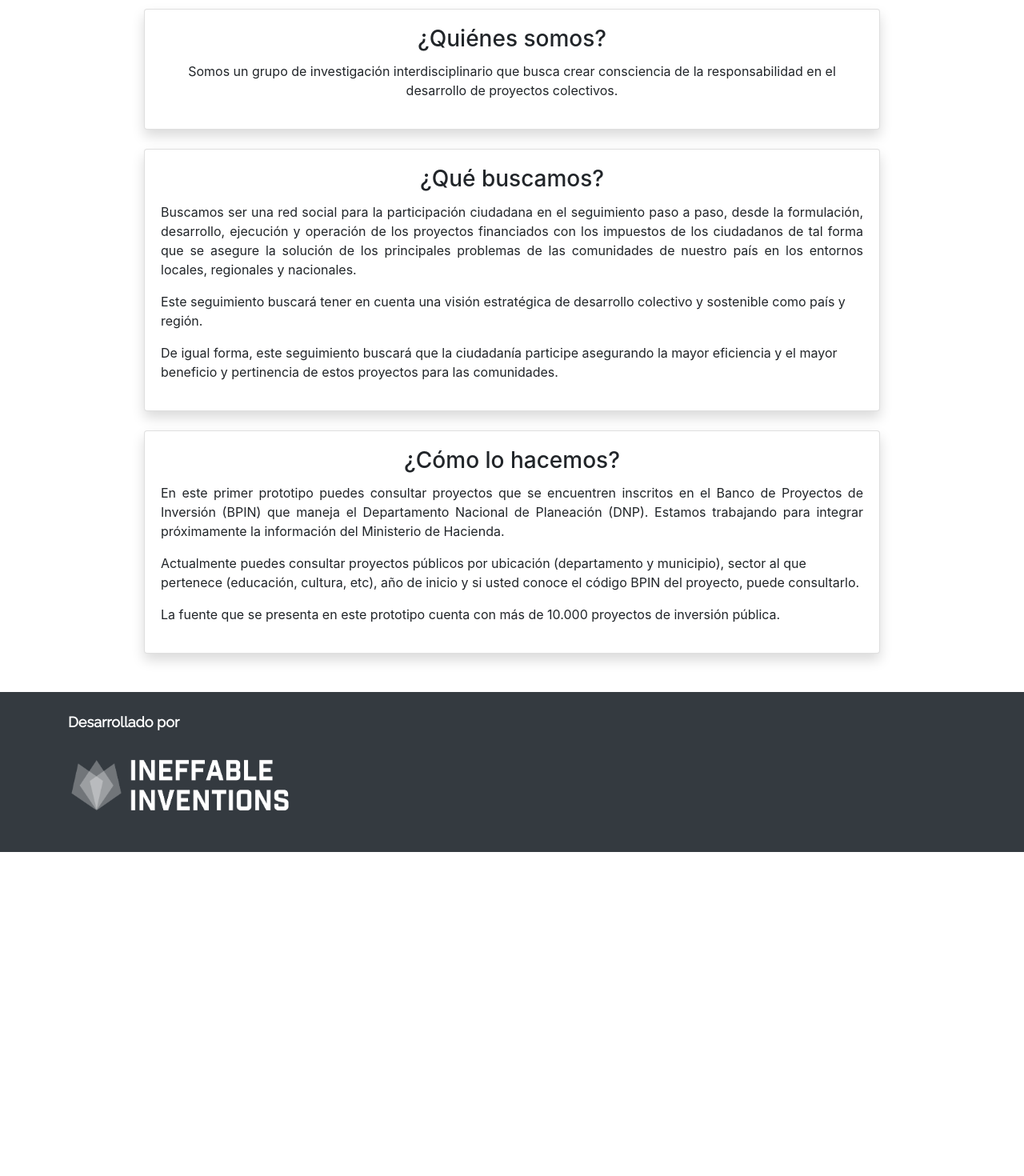
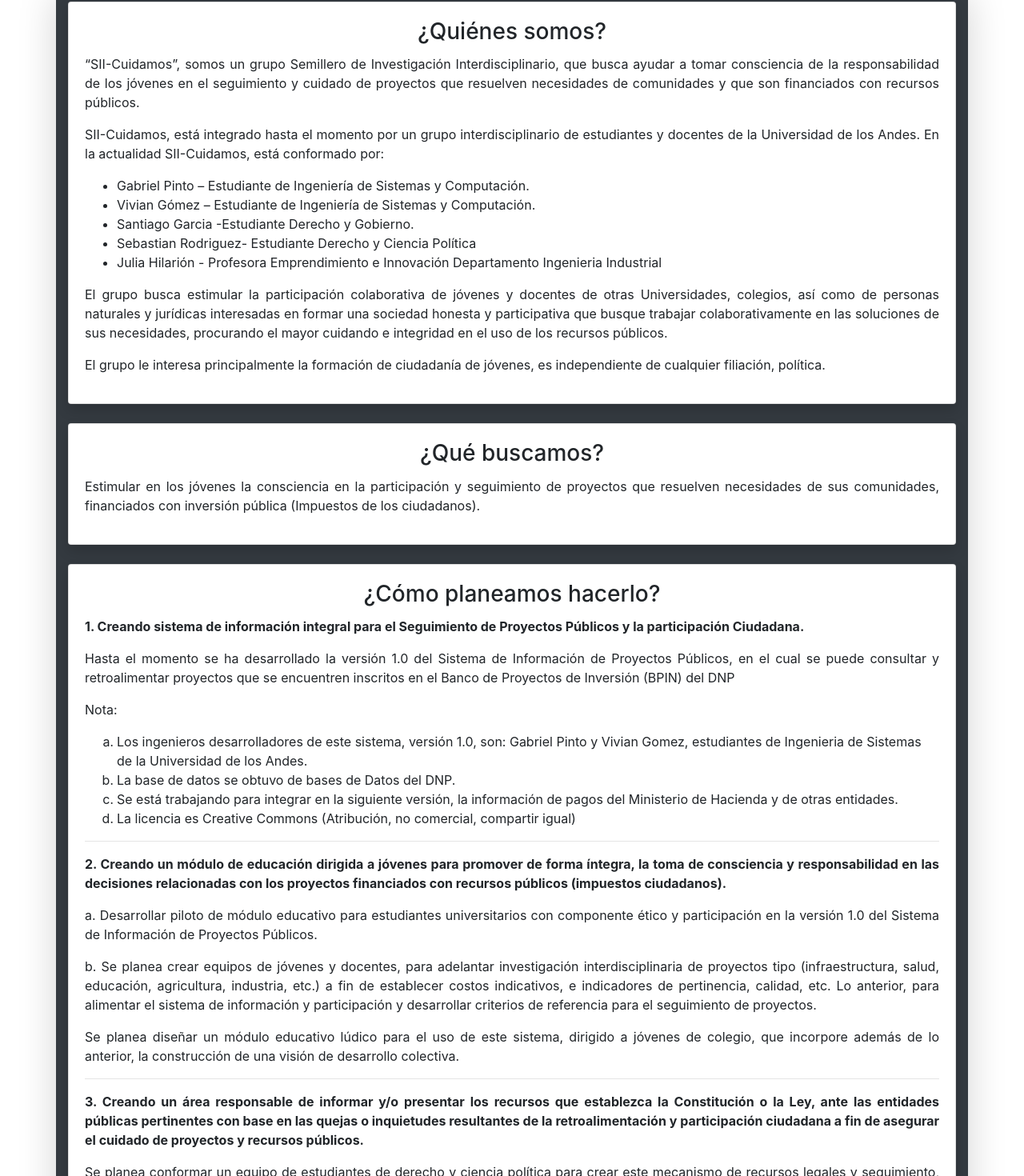
Before and after one commit to siicuidamos/sii-cuidamos, a React (Create React App) app in the folder client/: page /sobreElProyecto in a window 1280 px wide. Shown: the part 184-1654 px from the top of the page at 80% size. Before the commit the page ends 1249 px from the top, so only its background shows below. Built offline with nearby package versions, Linux system fonts and the light colour scheme.

Commit message:
Detalles del proyecto modificados

```diff
--- a/client/public/index.html
+++ b/client/public/index.html
@@ -15,7 +15,7 @@
   <meta name="description" content="Esta aplicación expone información relevante de proyectos públicos de inversión en Colombia con el fin de que los ciudadanos le puedan hacer un seguimiento correcto al desarrollo e implementación de estos." />
   <meta name="author" content="Gabriel Pinto & Vivian Goméz">
 
-  <title>Seguimiento de proyectos</title>
+  <title>SII-Cuidamos</title>
 </head>
 
 <body>
--- a/client/src/App.jsx
+++ b/client/src/App.jsx
@@ -14,10 +14,8 @@ class App extends Component {
       <div>
         <NavBar />
         <div className="container container-fluid mt-1">
-          <h2 className="text-center mt-4">
-            Seguimiento ciudadano de proyectos de inversión pública
-          </h2>
-          <p className="text-center small">Prototipo 1</p>
+          <h2 className="text-center mt-4">SII-Cuidamos</h2>
+          <p className="text-center small">Versión 1.0</p>
         </div>
         <div id="projectsContainer" className="container container-fluid mb-5">
           <Route exact path="/" component={OpcionesDeFiltros} />
@@ -28,7 +26,7 @@ class App extends Component {
             <Route path="/sobreElProyecto" component={Detalles} />
           </Switch>
         </div>
-        <Footer />
+        {/* <Footer /> */}
       </div>
     );
   }
--- a/client/src/components/Detalles.jsx
+++ b/client/src/components/Detalles.jsx
@@ -3,18 +3,57 @@ import React, { Component } from 'react';
 class Detalles extends Component {
   render() {
     return (
-      <div className="row">
+      <div className="row bg-dark rounded shadow-lg">
         <div className="col-12">
-          <hr />
+          <br />
         </div>
-        <div className="col-10 col-md-10 col-12 mx-auto">
+        <div className="col-lg-12 col-md-10 col-12 mx-auto">
           <div className="card shadow mb-4">
             <div className="card-body">
               <h3 className="card-title text-center">¿Quiénes somos?</h3>
-              <p className="text-center">
-                Somos un grupo de investigación interdisciplinario que busca
-                crear consciencia de la responsabilidad en el desarrollo de
-                proyectos colectivos.
+              <p className="text-justify">
+                “SII-Cuidamos”, somos un grupo Semillero de Investigación
+                Interdisciplinario, que busca ayudar a tomar consciencia de la
+                responsabilidad de los jóvenes en el seguimiento y cuidado de
+                proyectos que resuelven necesidades de comunidades y que son
+                financiados con recursos públicos.
+              </p>
+              <p className="text-justify">
+                SII-Cuidamos, está integrado hasta el momento por un grupo
+                interdisciplinario de estudiantes y docentes de la Universidad
+                de los Andes. En la actualidad SII-Cuidamos, está conformado
+                por:
+              </p>
+              <ul>
+                <li>
+                  Gabriel Pinto – Estudiante de Ingeniería de Sistemas y
+                  Computación.
+                </li>
+                <li>
+                  Vivian Gómez – Estudiante de Ingeniería de Sistemas y
+                  Computación.
+                </li>
+                <li>Santiago Garcia -Estudiante Derecho y Gobierno.</li>
+                <li>
+                  Sebastian Rodriguez- Estudiante Derecho y Ciencia Política
+                </li>
+                <li>
+                  Julia Hilarión - Profesora Emprendimiento e Innovación
+                  Departamento Ingenieria Industrial
+                </li>
+              </ul>
+              <p className="text-justify">
+                El grupo busca estimular la participación colaborativa de
+                jóvenes y docentes de otras Universidades, colegios, así como de
+                personas naturales y jurídicas interesadas en formar una
+                sociedad honesta y participativa que busque trabajar
+                colaborativamente en las soluciones de sus necesidades,
+                procurando el mayor cuidando e integridad en el uso de los
+                recursos públicos.
+              </p>
+              <p className="text-justify">
+                El grupo le interesa principalmente la formación de ciudadanía
+                de jóvenes, es independiente de cualquier filiación, política.
               </p>
             </div>
           </div>
@@ -22,46 +61,114 @@ class Detalles extends Component {
             <div className="card-body">
               <h3 className="card-title text-center">¿Qué buscamos?</h3>
               <p className="text-justify">
-                Buscamos ser una red social para la participación ciudadana en
-                el seguimiento paso a paso, desde la formulación, desarrollo,
-                ejecución y operación de los proyectos financiados con los
-                impuestos de los ciudadanos de tal forma que se asegure la
-                solución de los principales problemas de las comunidades de
-                nuestro país en los entornos locales, regionales y nacionales.
+                Estimular en los jóvenes la consciencia en la participación y
+                seguimiento de proyectos que resuelven necesidades de sus
+                comunidades, financiados con inversión pública (Impuestos de los
+                ciudadanos).
               </p>
-              <p>
-                Este seguimiento buscará tener en cuenta una visión estratégica
-                de desarrollo colectivo y sostenible como país y región.
+            </div>
+          </div>
+          <div className="card shadow mb-4">
+            <div className="card-body ">
+              <h3 className="card-title text-center">
+                ¿Cómo planeamos hacerlo?
+              </h3>
+              <p className="text-justify font-weight-bold">
+                1. Creando sistema de información integral para el Seguimiento
+                de Proyectos Públicos y la participación Ciudadana.
               </p>
-              <p>
-                De igual forma, este seguimiento buscará que la ciudadanía
-                participe asegurando la mayor eficiencia y el mayor beneficio y
-                pertinencia de estos proyectos para las comunidades.
+              <p className="text-justify">
+                Hasta el momento se ha desarrollado la versión 1.0 del Sistema
+                de Información de Proyectos Públicos, en el cual se puede
+                consultar y retroalimentar proyectos que se encuentren inscritos
+                en el Banco de Proyectos de Inversión (BPIN) del DNP
+              </p>
+              <p>Nota:</p>
+              <ol type="a">
+                <li>
+                  Los ingenieros desarrolladores de este sistema, versión 1.0,
+                  son: Gabriel Pinto y Vivian Gomez, estudiantes de Ingenieria
+                  de Sistemas de la Universidad de los Andes.
+                </li>
+                <li>La base de datos se obtuvo de bases de Datos del DNP.</li>
+                <li>
+                  Se está trabajando para integrar en la siguiente versión, la
+                  información de pagos del Ministerio de Hacienda y de otras
+                  entidades.
+                </li>
+                <li>
+                  La licencia es Creative Commons (Atribución, no comercial,
+                  compartir igual)
+                </li>
+              </ol>
+              <hr />
+              <p className="text-justify font-weight-bold">
+                2. Creando un módulo de educación dirigida a jóvenes para
+                promover de forma íntegra, la toma de consciencia y
+                responsabilidad en las decisiones relacionadas con los proyectos
+                financiados con recursos públicos (impuestos ciudadanos).
+              </p>
+              <p className="text-justify">
+                a. Desarrollar piloto de módulo educativo para estudiantes
+                universitarios con componente ético y participación en la
+                versión 1.0 del Sistema de Información de Proyectos Públicos.
+              </p>
+              <p className="text-justify">
+                b. Se planea crear equipos de jóvenes y docentes, para adelantar
+                investigación interdisciplinaria de proyectos tipo
+                (infraestructura, salud, educación, agricultura, industria,
+                etc.) a fin de establecer costos indicativos, e indicadores de
+                pertinencia, calidad, etc. Lo anterior, para alimentar el
+                sistema de información y participación y desarrollar criterios
+                de referencia para el seguimiento de proyectos.
+              </p>
+              <p className="text-justify">
+                Se planea diseñar un módulo educativo lúdico para el uso de este
+                sistema, dirigido a jóvenes de colegio, que incorpore además de
+                lo anterior, la construcción de una visión de desarrollo
+                colectiva.
+              </p>
+              <hr />
+              <p className="text-justify font-weight-bold">
+                3. Creando un área responsable de informar y/o presentar los
+                recursos que establezca la Constitución o la Ley, ante las
+                entidades públicas pertinentes con base en las quejas o
+                inquietudes resultantes de la retroalimentación y participación
+                ciudadana a fin de asegurar el cuidado de proyectos y recursos
+                públicos.
+              </p>
+              <p className="text-justify">
+                Se planea conformar un equipo de estudiantes de derecho y
+                ciencia política para crear este mecanismo de recursos legales y
+                seguimiento, que además mantenga informada a la ciudadanía del
+                seguimiento de estos procesos.
               </p>
             </div>
           </div>
           <div className="card shadow">
-            <div className="card-body ">
-              <h3 className="card-title text-center">¿Cómo lo hacemos?</h3>
-              <p className="text-justify">
-                En este primer prototipo puedes consultar proyectos que se
-                encuentren inscritos en el Banco de Proyectos de Inversión
-                (BPIN) que maneja el Departamento Nacional de Planeación (DNP).
-                Estamos trabajando para integrar próximamente la información del
-                Ministerio de Hacienda.
-              </p>
-              <p>
-                Actualmente puedes consultar proyectos públicos por ubicación
-                (departamento y municipio), sector al que pertenece (educación,
-                cultura, etc), año de inicio y si usted conoce el código BPIN
-                del proyecto, puede consultarlo.
-              </p>
-              <p>
-                La fuente que se presenta en este prototipo cuenta con más de
-                10.000 proyectos de inversión pública.
-              </p>
+            <div className="card-body">
+              <h3 className="card-title text-center">
+                Políticas de seguridad Información
+              </h3>
+              <div className="text-center mt-2">
+                <button className="btn btn-dark text-white">
+                  <a
+                    className="text-white text-decoration-none"
+                    href={
+                      process.env.PUBLIC_URL + '/SII-Cuidamos_Politicas.pdf'
+                    }
+                    target="blank"
+                  >
+                    <i className="fas fa-file-pdf" />
+                    &nbsp;Ver archivo pdf
+                  </a>
+                </button>
+              </div>
             </div>
           </div>
+        </div>
+        <div className="col-12">
+          <br />
         </div>
       </div>
     );
--- a/client/src/components/Informacion.jsx
+++ b/client/src/components/Informacion.jsx
@@ -5,10 +5,8 @@ class Informacion extends Component {
     return (
       <Fragment>
         <p>
-          Somos una <b>red social</b> para la participación ciudadana en el{' '}
-          <b>seguimiento de los proyectos financiados con los impuestos</b> de
-          los ciudadanos de tal forma que se asegure la solución de los
-          principales problemas de las comunidades de nuestro país.
+          Semillero de Investigación Interdisciplinario para estimular en los
+          jóvenes el cuidado de proyectos y recursos públicos.
         </p>
 
         <p className="mb-4">
--- a/client/src/components/NavBar.jsx
+++ b/client/src/components/NavBar.jsx
@@ -124,7 +124,7 @@ class Navbar extends Component {
               to="/proyectos"
               className="navbar-brand d-lg-none d-md-block"
             >
-              Seguimiento de P.P.
+              SII-Cuidamos
             </NavLink>{' '}
             <span className="sr-only">(current)</span>
             <button
```
Also changed, not shown: 2 other files (tests, documents, lock files or other folders).
